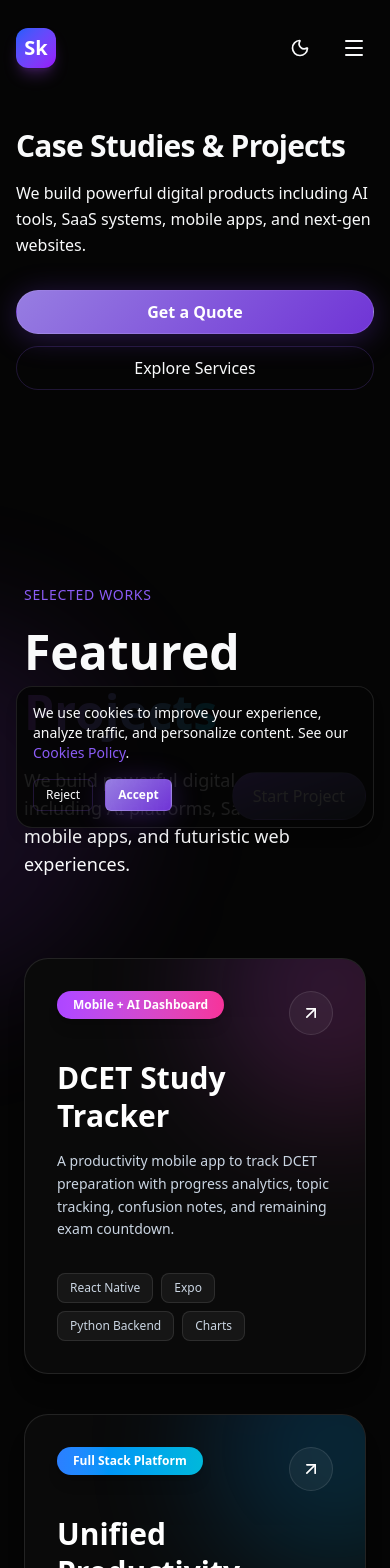
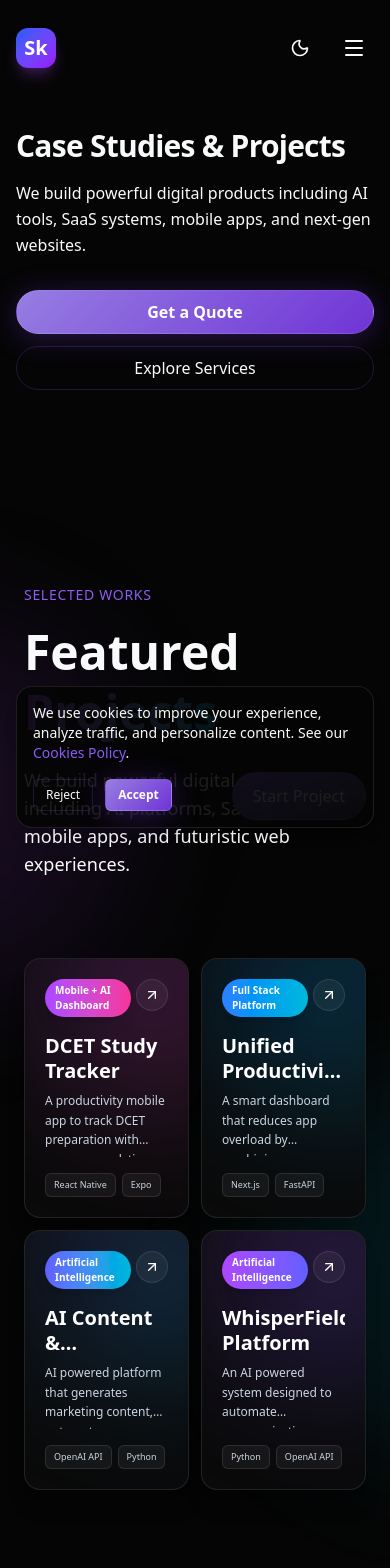
Before and after one commit to SakchamG/SkMetaverse, a Next.js app: page /projects in a window 390 px wide. Shown: the top 1568 px of the page. Built offline with nearby package versions, Linux system fonts and the light colour scheme.

Commit message:
fixed things mobile responsiveness

```diff
--- a/src/components/sections/Blog.tsx
+++ b/src/components/sections/Blog.tsx
@@ -53,7 +53,7 @@ export function Blog() {
               initial={{ opacity: 0, y: 50, scale: 0.95 }}
               whileInView={{ opacity: 1, y: 0, scale: 1 }}
               transition={{ duration: 0.5, delay: index * 0.1 }}
-              viewport={{ once: false, margin: "-50px" }}
+              viewport={{ once: true, margin: "0px" }}
               className="group"
             >
               <Card className="p-0 overflow-hidden border-0 h-full flex flex-col card-hover-gradient border-border bg-card">
--- a/src/components/sections/Contact.tsx
+++ b/src/components/sections/Contact.tsx
@@ -55,7 +55,7 @@ export function Contact() {
             initial={{ opacity: 0, x: -50 }}
             whileInView={{ opacity: 1, x: 0 }}
             transition={{ duration: 0.6 }}
-            viewport={{ once: false, margin: "-50px" }}
+            viewport={{ once: true, margin: "0px" }}
           >
              <div className="space-y-8">
                <Card className="p-8">
@@ -147,7 +147,7 @@ export function Contact() {
             initial={{ opacity: 0, x: 50 }}
             whileInView={{ opacity: 1, x: 0 }}
             transition={{ duration: 0.6 }}
-            viewport={{ once: false, margin: "-50px" }}
+            viewport={{ once: true, margin: "0px" }}
           >
             <Card className="p-8 h-full flex flex-col justify-center bg-card relative overflow-hidden group">
               <div className="absolute top-0 right-0 w-64 h-64 bg-primary/5 rounded-full blur-3xl -translate-y-1/2 translate-x-1/2 pointer-events-none transition-all duration-500 group-hover:bg-primary/10" />
--- a/src/components/sections/Founder.tsx
+++ b/src/components/sections/Founder.tsx
@@ -48,7 +48,7 @@ export function Founder() {
             initial={{ opacity: 0, y: 20 }}
             whileInView={{ opacity: 1, y: 0 }}
             transition={{ duration: 0.6 }}
-            viewport={{ once: false, margin: "-50px" }}
+            viewport={{ once: true, margin: "0px" }}
           >
             <div className="inline-flex items-center gap-2 px-3 py-1 rounded-full bg-primary/10 text-primary text-sm font-medium mb-6">
                 <span className="relative flex h-2 w-2">
@@ -127,7 +127,7 @@ export function Founder() {
                   key={col}
                   initial={{ opacity: 0, y: 20 }}
                   whileInView={{ opacity: 1, y: 0 }}
-                  viewport={{ once: false, margin: "-50px" }}
+                  viewport={{ once: true, margin: "0px" }}
                   transition={{ duration: 0.4, delay: col * 0.05 }}
                 >
                   <div
@@ -157,7 +157,7 @@ export function Founder() {
                 key={m.name}
                 initial={{ opacity: 0, y: 12 }}
                 whileInView={{ opacity: 1, y: 0 }}
-                viewport={{ once: true, margin: "-40px" }}
+                viewport={{ once: true, margin: "0px" }}
                 transition={{ duration: 0.32, delay: i * 0.03 }}
               >
                 <Card
--- a/src/components/sections/Portfolio.tsx
+++ b/src/components/sections/Portfolio.tsx
@@ -121,9 +121,9 @@ function ProjectCard({ project, index }: ProjectProps) {
       initial={{ opacity: 0, y: 30 }}
       whileInView={{ opacity: 1, y: 0 }}
       transition={{ duration: 0.5, delay: index * 0.1 }}
-      viewport={{ once: true, margin: "-50px" }}
+      viewport={{ once: true, margin: "0px" }}
       whileHover={{ scale: 1.02, y: -5 }}
-      className="group relative flex flex-col h-full min-h-[400px] w-full rounded-3xl bg-neutral-950 border border-white/10 overflow-hidden p-8 shadow-xl hover:shadow-2xl transition-all duration-300"
+      className="group relative flex flex-col h-full min-h-[260px] md:min-h-[400px] w-full rounded-2xl md:rounded-3xl bg-neutral-950 border border-white/10 overflow-hidden p-5 md:p-8 shadow-xl hover:shadow-2xl transition-all duration-300"
     >
       {/* Subtle glow effect */}
       <div
@@ -133,34 +133,34 @@ function ProjectCard({ project, index }: ProjectProps) {
       {/* Content */}
       <div className="relative z-10 flex flex-col h-full">
 
-        <div className="flex justify-between items-start mb-6">
+        <div className="flex justify-between items-start mb-4 md:mb-6">
           <span
-            className={`inline-block px-4 py-1.5 rounded-full text-xs font-semibold bg-gradient-to-r ${project.color} text-white shadow-lg`}
+            className={`inline-block px-2.5 py-1 md:px-4 md:py-1.5 rounded-full text-[10px] md:text-xs font-semibold bg-gradient-to-r ${project.color} text-white shadow-lg line-clamp-1 max-w-[70%]`}
           >
             {project.category}
           </span>
           <motion.a
             href="#"
             whileHover={{ scale: 1.1, rotate: 45 }}
-            className="flex items-center justify-center w-11 h-11 rounded-full bg-white/5 hover:bg-white/10 text-white border border-white/10 transition-colors"
+            className="flex items-center justify-center w-8 h-8 md:w-11 md:h-11 rounded-full bg-white/5 hover:bg-white/10 text-white border border-white/10 transition-colors flex-shrink-0"
           >
-            <ArrowUpRight size={20} />
+            <ArrowUpRight className="w-4 h-4 md:w-5 md:h-5" />
           </motion.a>
         </div>
 
-        <h3 className="text-3xl font-bold text-white mb-4 leading-tight group-hover:text-transparent group-hover:bg-clip-text group-hover:bg-gradient-to-r group-hover:from-white group-hover:to-slate-400 transition-all duration-300">
+        <h3 className="text-xl md:text-3xl font-bold text-white mb-2 md:mb-4 leading-tight group-hover:text-transparent group-hover:bg-clip-text group-hover:bg-gradient-to-r group-hover:from-white group-hover:to-slate-400 transition-all duration-300 line-clamp-2 md:line-clamp-none">
           {project.title}
         </h3>
 
-        <p className="text-slate-300 text-sm leading-relaxed mb-8 flex-grow">
+        <p className="text-slate-300 text-xs md:text-sm leading-relaxed mb-4 md:mb-8 flex-grow line-clamp-3 md:line-clamp-none">
           {project.desc}
         </p>
 
-        <div className="flex flex-wrap gap-2 mt-auto">
+        <div className="flex flex-wrap gap-1.5 md:gap-2 mt-auto overflow-hidden max-h-[24px] md:max-h-none">
           {project.tech.map((t: string) => (
             <span
               key={t}
-              className="text-xs px-3 py-1.5 rounded-lg bg-white/5 border border-white/10 text-slate-300 hover:bg-white/10 transition-colors cursor-default"
+              className="text-[9px] md:text-xs px-2 py-1 md:px-3 md:py-1.5 rounded-md md:rounded-lg bg-white/5 border border-white/10 text-slate-300 hover:bg-white/10 transition-colors cursor-default whitespace-nowrap"
             >
               {t}
             </span>
@@ -201,9 +201,11 @@ export function Portfolio() {
 
         </div>
 
-        <div className="grid grid-cols-1 lg:grid-cols-3 gap-10">
+        <div className="grid grid-cols-2 lg:grid-cols-3 gap-3 md:gap-10">
           {projects.map((project, index) => (
-            <ProjectCard key={index} project={project} index={index} />
+            <div key={index} className={index >= 4 ? "hidden sm:block" : "col-span-1"}>
+              <ProjectCard project={project} index={index} />
+            </div>
           ))}
         </div>
 
--- a/src/components/sections/Process.tsx
+++ b/src/components/sections/Process.tsx
@@ -65,7 +65,7 @@ export function Process() {
                 initial={{ opacity: 0, y: 50 }}
                 whileInView={{ opacity: 1, y: 0 }}
                 transition={{ duration: 0.6, delay: 0.1 }}
-                viewport={{ once: false, margin: "-100px" }}
+                viewport={{ once: true, margin: "0px" }}
                 className={`relative flex items-center ${
                   index % 2 === 0 ? "justify-start" : "justify-end"
                 }`}
--- a/src/components/sections/Testimonials.tsx
+++ b/src/components/sections/Testimonials.tsx
@@ -60,7 +60,7 @@ export function Testimonials() {
               initial={{ opacity: 0, y: 50, scale: 0.9 }}
               whileInView={{ opacity: 1, y: 0, scale: 1 }}
               transition={{ duration: 0.5, delay: index * 0.1 }}
-              viewport={{ once: false, margin: "-50px" }}
+              viewport={{ once: true, margin: "0px" }}
               whileHover={{ y: -10 }}
               className="relative p-6 sm:p-8 rounded-3xl bg-white/5 backdrop-blur-none sm:backdrop-blur-md border border-white/10 shadow-xl group hover:bg-white/10 transition-colors"
             >
```
Also changed, not shown: src/components/sections/Hero.tsx (+9 -24 lines), src/components/sections/Services.tsx (+9 -9 lines).
